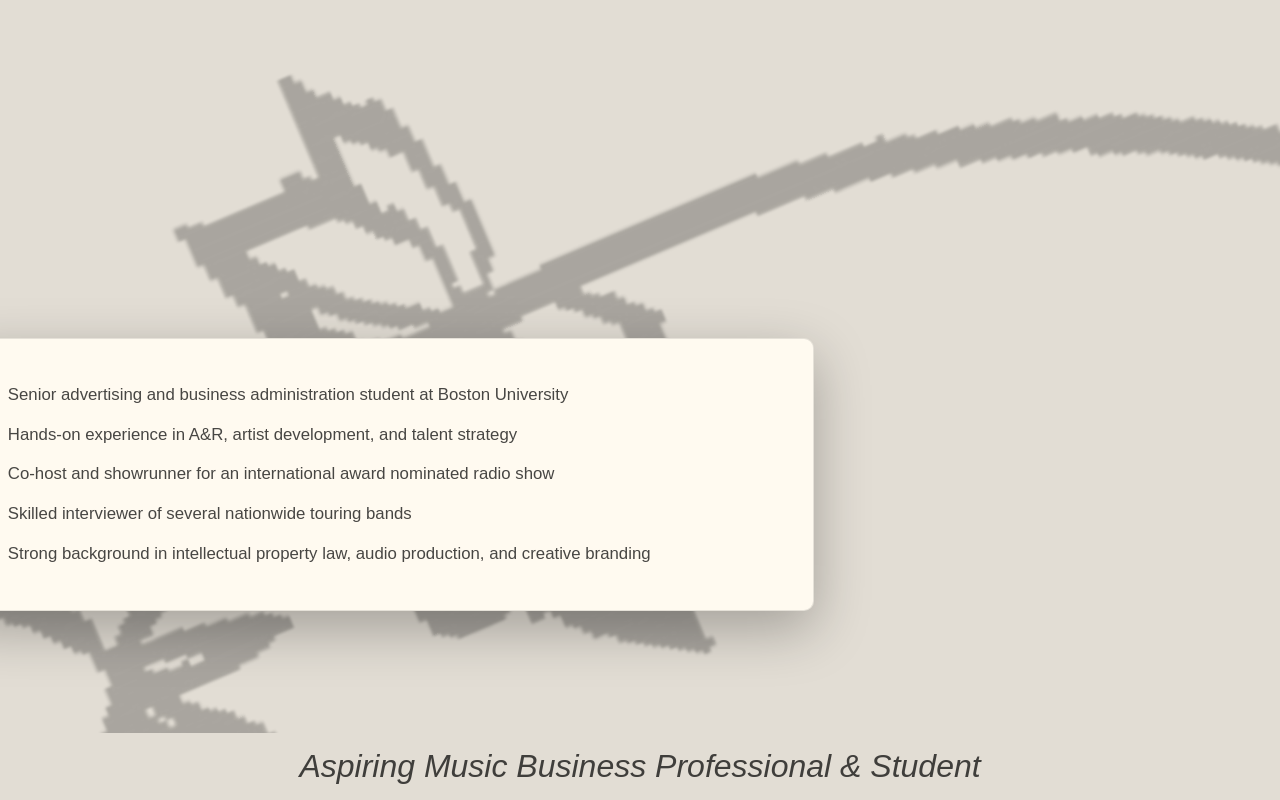
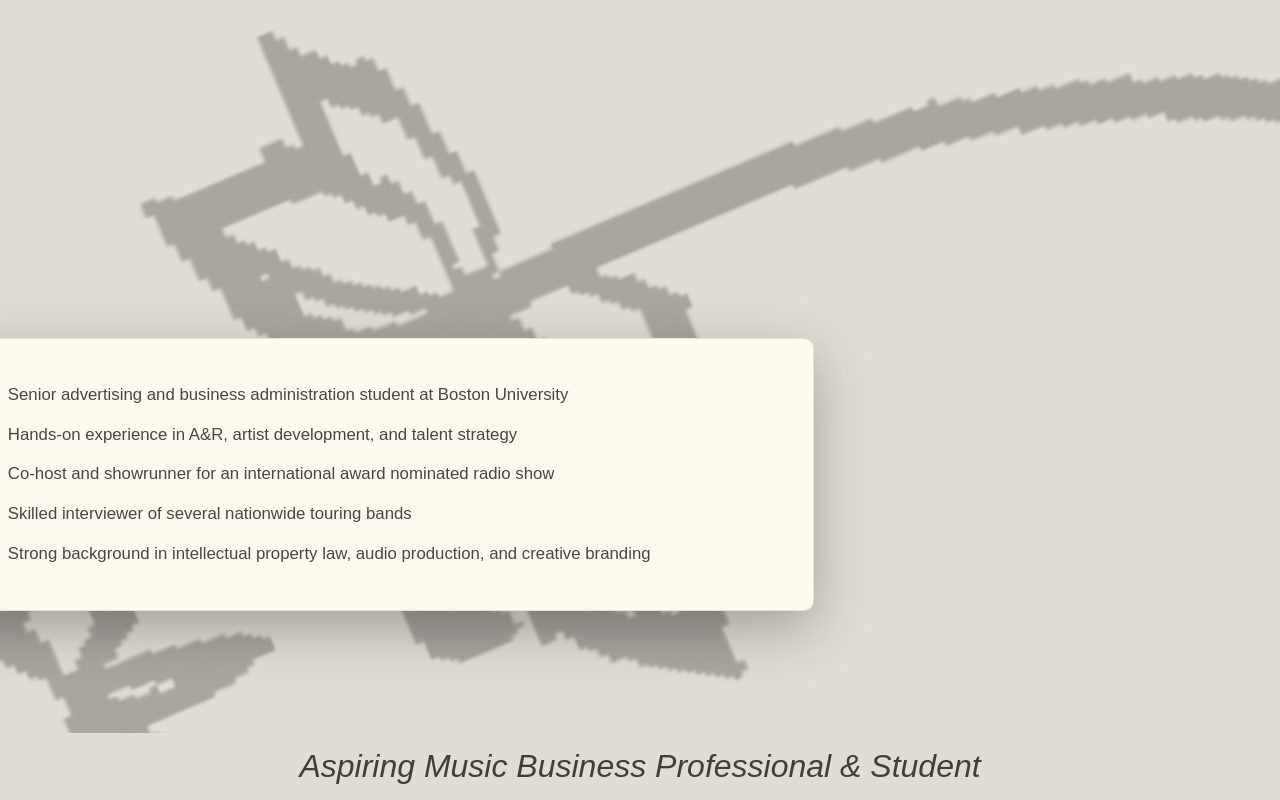
Before and after one commit to livschnur/olivia-schnur, a plain HTML site: page index.html in a window 1280 px wide. Drawn offline with Linux system fonts and the light colour scheme; a web font is replaced by a local one.

Commit message:
Increase ASCII art scale for responsiveness

```diff
--- a/index.html
+++ b/index.html
@@ -60,7 +60,7 @@
         /* Responsive ASCII art scaling - max scale is 3.8 */
         @media (max-width: 1350px) {
             body::before {
-                --ascii-scale: 2.5;
+                --ascii-scale: 2.8;
             }
         }
 
```
